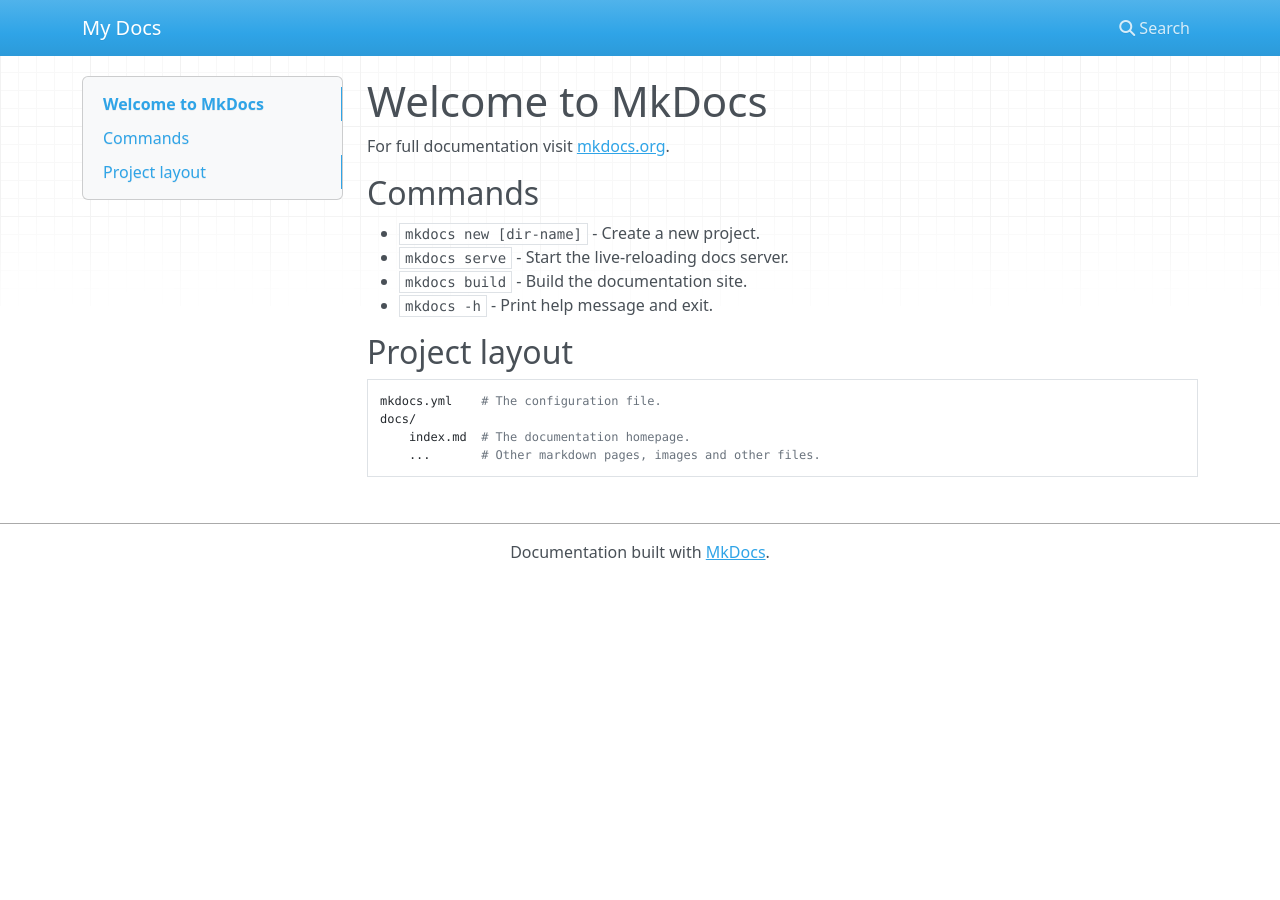
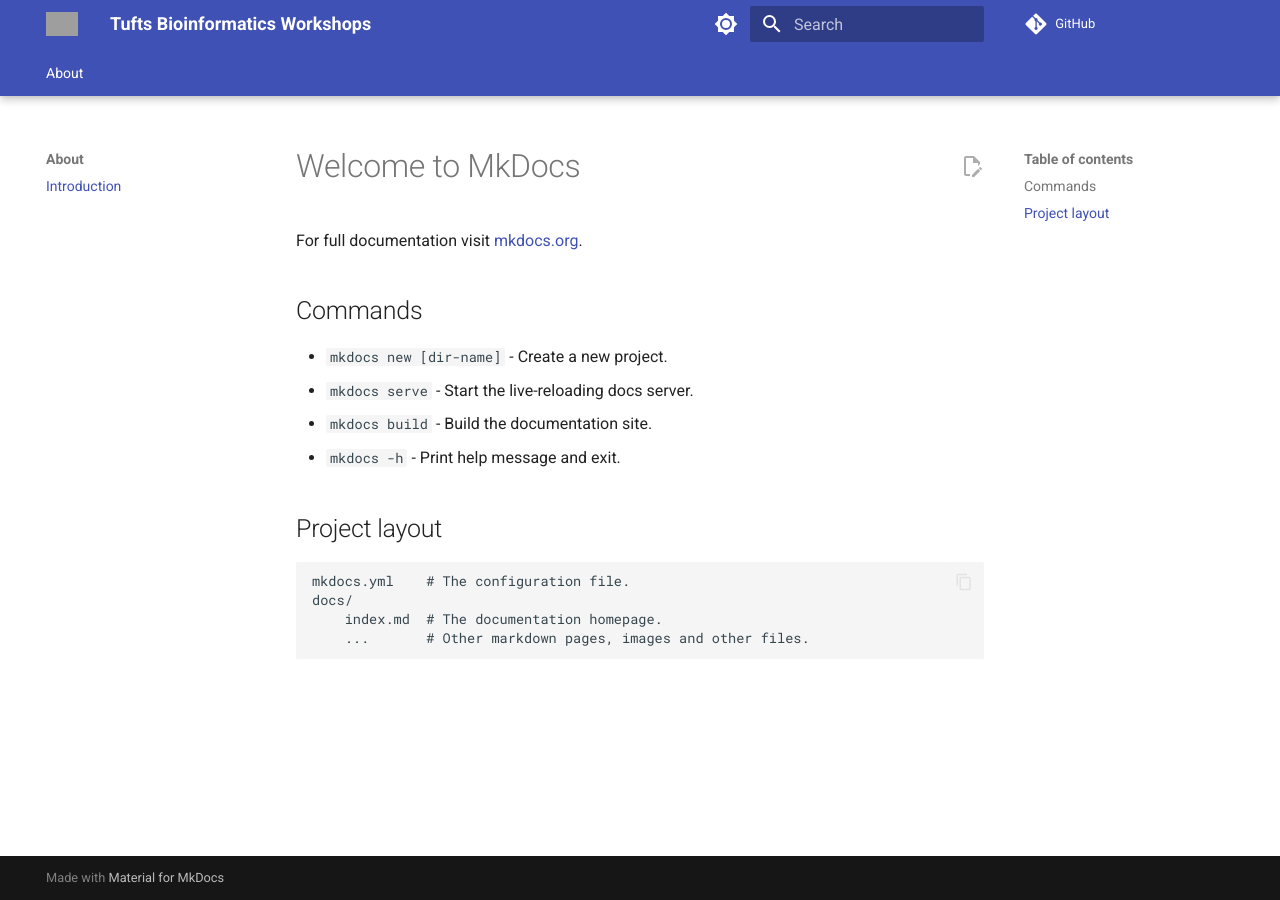
Before and after one commit to best-tufts/intro_to_single_cell_rnaseq, an MkDocs documentation site: the page built from docs/index.md, in a window 1280 px wide. Built offline with MkDocs 1.6.1 and Material for MkDocs 9.7.7, drawn with Linux system fonts in a browser that asks for light colours; nearby versions of some CDN libraries; comment, search, counter and statistics services are not loaded; grey boxes are pictures that could not be loaded.

Commit message:
Update mkdocs.yml

```diff
--- a/mkdocs.yml
+++ b/mkdocs.yml
@@ -1 +1,77 @@
-site_name: My Docs
+site_name: Tufts Bioinformatics Workshops
+repo_url: https://github.com/best-tufts/bioinformatics_workshops
+edit_uri: blob/main/docs/
+
+theme:
+  name: material
+  features:
+        - navigation.tabs
+        - navigation.tabs.sticky
+        - navigation.sections
+        - content.action.edit
+        - navigation.footer
+        - content.code.copy
+  palette:
+    - scheme: default
+      primary: indigo
+      accent: indigo
+      toggle:
+        icon: material/brightness-7
+        name: Switch to dark mode
+    - scheme: slate
+      primary: indigo
+      accent: indigo
+      toggle:
+        icon: material/brightness-4
+        name: Switch to light mode
+  logo: 'img/omicsTrain2.svg'
+  icon:
+    admonition:
+      note: octicons/tag-16
+      abstract: octicons/checklist-16
+      info: octicons/info-16
+      tip: octicons/squirrel-16
+      success: octicons/check-16
+      question: octicons/question-16
+      warning: octicons/alert-16
+      failure: octicons/x-circle-16
+      danger: octicons/zap-16
+      bug: octicons/bug-16
+      example: octicons/beaker-16
+      prerequisite: octicons/beaker-16
+      quote: octicons/quote-16
+
+markdown_extensions:
+  - admonition
+  - tables
+  - pymdownx.details
+  - pymdownx.superfences
+  - pymdownx.critic
+  - pymdownx.caret
+  - pymdownx.keys
+  - pymdownx.mark
+  - pymdownx.tilde
+  - attr_list
+  - pymdownx.emoji:
+      emoji_index: !!python/name:materialx.emoji.twemoji
+      emoji_generator: !!python/name:materialx.emoji.to_svg
+  - md_in_html
+  - pymdownx.arithmatex:
+      generic: true
+  - pymdownx.superfences
+  - pymdownx.tabbed:
+      alternate_style: true
+
+extra_css:
+    - stylesheets/extra.css
+
+extra_javascript:
+  - javascripts/mathjax.js
+  - https://polyfill.io/v3/polyfill.min.js?features=es6
+  - https://cdn.jsdelivr.net/npm/mathjax@3/es5/tex-mml-chtml.js
+  - https://unpkg.com/tablesort@5.3.0/dist/tablesort.min.js
+  - javascripts/tablesort.js
+
+nav:
+    - About :
+        - Introduction: index.md
```
